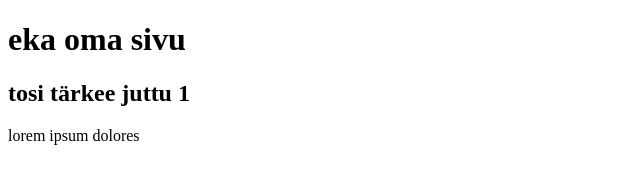
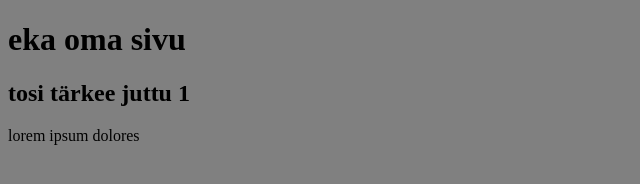
Before and after one commit to nikoahlgren/nikonsivut, a plain HTML site: page index.html in a window 1280 px wide. Shown: the whole page, without its empty margins (0-640 px from the left). Drawn offline with Linux system fonts and the light colour scheme.

Commit message:
bacground

```diff
--- a/style.css
+++ b/style.css
@@ -1 +1,3 @@
 p {font-size: 20;}
+
+body {background-color: grey;}
```
